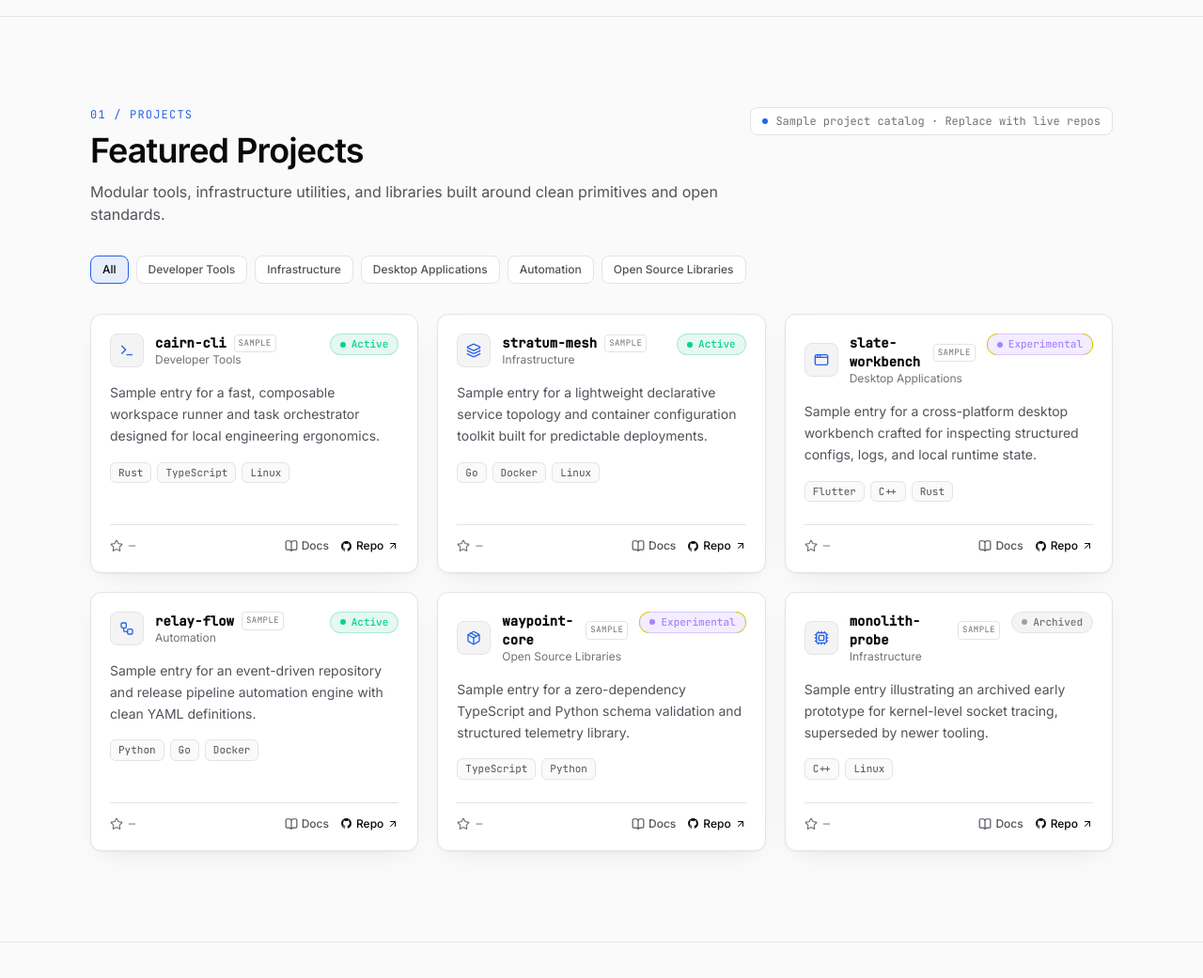
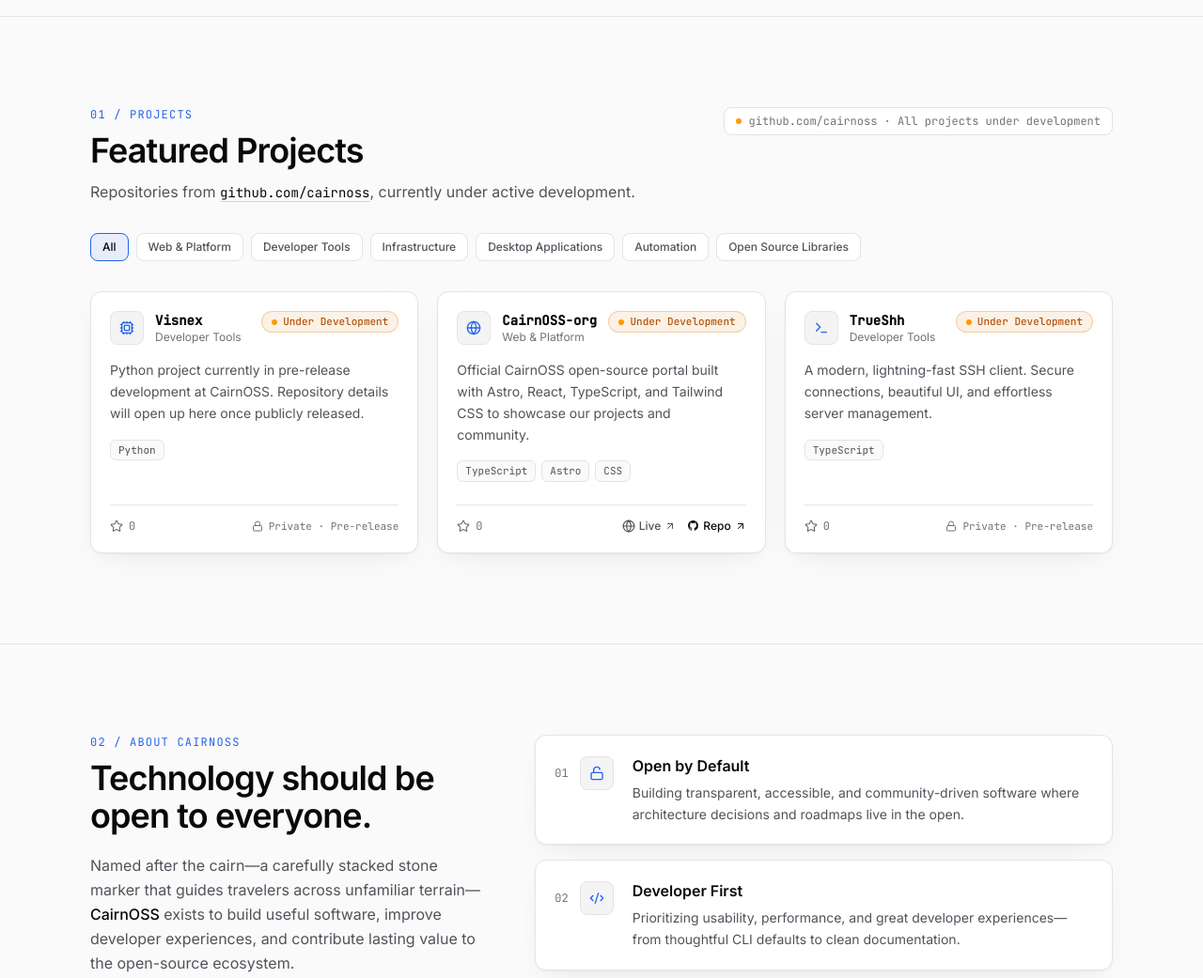
Before and after one commit to cairnoss/CairnOSS-org, an Astro site: page / in a window 1280 px wide. Shown: the part 761-1802 px from the top of the page at 94% size. Built offline with nearby package versions, Linux system fonts and the light colour scheme; Astro itself is replaced by a stand-in of ours.

Commit message:
Update README, configuration, and project data for GitHub Pages deployment; enhance project catalog and status handling

```diff
--- a/astro.config.mjs
+++ b/astro.config.mjs
@@ -6,8 +6,8 @@ import tailwindcss from '@tailwindcss/vite';
 
 // https://astro.build/config
 export default defineConfig({
-  site: process.env.SITE_URL || 'https://cairnoss.org',
-  base: process.env.BASE_PATH || '/',
+  site: process.env.SITE_URL || 'https://cairnoss.github.io',
+  base: process.env.BASE_PATH || '/CairnOSS-org',
   integrations: [react()],
 
   vite: {
--- a/public/robots.txt
+++ b/public/robots.txt
@@ -1,4 +1,4 @@
 User-agent: *
 Allow: /
 
-Sitemap: https://cairnoss.org/sitemap.xml
+Sitemap: https://cairnoss.github.io/CairnOSS-org/sitemap.xml
--- a/src/components/Footer.tsx
+++ b/src/components/Footer.tsx
@@ -71,11 +71,11 @@ export function Footer() {
 						</h3>
 						<div className="mt-4 space-y-3">
 							<a
-								href="mailto:hello@cairnoss.org"
+								href="mailto:cairnoss21@gmail.com"
 								className="inline-flex items-center gap-2 font-mono text-xs text-[var(--text-secondary)] transition-colors hover:text-[var(--text-primary)]"
 							>
 								<Mail className="h-3.5 w-3.5 text-[var(--accent)] shrink-0" aria-hidden="true" />
-								<span>hello@cairnoss.org</span>
+								<span>cairnoss21@gmail.com</span>
 							</a>
 							<div>
 								<a
--- a/src/components/Projects.tsx
+++ b/src/components/Projects.tsx
@@ -5,15 +5,18 @@ import {
 	ArrowUpRight,
 	BookOpen,
 	Cpu,
+	Globe,
 	Layers,
+	Lock,
 	Package,
 	Star,
 	Terminal,
 	Workflow,
 } from 'lucide-react';
 import {
+	GITHUB_ORG_URL,
 	PROJECT_CATEGORIES,
-	SAMPLE_PROJECTS,
+	PROJECTS,
 	type ProjectCategory,
 	type ProjectIconKey,
 	type ProjectStatus,
@@ -23,6 +26,8 @@ import { GitHubIcon } from './TechIcons';
 function ProjectIcon({ icon }: { icon: ProjectIconKey }) {
 	const cls = 'h-4 w-4 text-[var(--accent)]';
 	switch (icon) {
+		case 'globe':
+			return <Globe className={cls} aria-hidden="true" />;
 		case 'terminal':
 			return <Terminal className={cls} aria-hidden="true" />;
 		case 'layers':
@@ -39,7 +44,24 @@ function ProjectIcon({ icon }: { icon: ProjectIconKey }) {
 }
 
 function StatusBadge({ status }: { status: ProjectStatus }) {
-	const styles: Record<ProjectStatus, { dot: string; badge: string }> = {
+	if (status === 'Under Development') {
+		return (
+			<span
+				className="inline-flex shrink-0 items-center gap-1.5 rounded-full border px-2.5 py-0.5 font-mono text-[11px] font-medium"
+				style={{
+					color: 'var(--status-dev-text)',
+					backgroundColor: 'var(--status-dev-bg)',
+					borderColor: 'var(--status-dev-border)',
+				}}
+			>
+				<span className="h-1.5 w-1.5 rounded-full bg-amber-500" aria-hidden="true" />
+				{status}
+			</span>
+		);
+	}
+
+	const styles: Record<Exclude<ProjectStatus, 'Under Development'>, { dot: string; badge: string }> =
+		{
 			Active: {
 				dot: 'bg-emerald-400',
 				badge: 'border-emerald-500/25 bg-emerald-500/10 text-emerald-400',
@@ -57,7 +79,7 @@ function StatusBadge({ status }: { status: ProjectStatus }) {
 	const current = styles[status];
 	return (
 		<span
-			className={`inline-flex items-center gap-1.5 rounded-full border px-2.5 py-0.5 font-mono text-[11px] font-medium ${current.badge}`}
+			className={`inline-flex shrink-0 items-center gap-1.5 rounded-full border px-2.5 py-0.5 font-mono text-[11px] font-medium ${current.badge}`}
 		>
 			<span className={`h-1.5 w-1.5 rounded-full ${current.dot}`} aria-hidden="true" />
 			{status}
@@ -70,8 +92,8 @@ export function Projects() {
 
 	const filteredProjects =
 		selectedCategory === 'All'
-			? SAMPLE_PROJECTS
-			: SAMPLE_PROJECTS.filter((project) => project.category === selectedCategory);
+			? PROJECTS
+			: PROJECTS.filter((project) => project.category === selectedCategory);
 
 	return (
 		<section id="projects" className="border-b border-[var(--border-subtle)] py-20 sm:py-24">
@@ -86,15 +108,28 @@ export function Projects() {
 							Featured Projects
 						</h2>
 						<p className="mt-3 text-base text-[var(--text-secondary)]">
-							Modular tools, infrastructure utilities, and libraries built around clean primitives
-							and open standards.
+							Repositories from{' '}
+							<a
+								href={GITHUB_ORG_URL}
+								target="_blank"
+								rel="noopener noreferrer"
+								className="font-mono text-sm text-[var(--text-primary)] underline decoration-[var(--border-strong)] underline-offset-4 transition-colors hover:text-[var(--accent)]"
+							>
+								github.com/cairnoss
+							</a>
+							, currently under active development.
 						</p>
 					</div>
 
-					<p className="inline-flex items-center gap-2 self-start rounded-lg border border-[var(--border-subtle)] bg-[var(--bg-secondary)] px-3 py-1.5 font-mono text-xs text-[var(--text-muted)]">
-						<span className="h-1.5 w-1.5 rounded-full bg-[var(--accent)]" aria-hidden="true" />
-						Sample project catalog · Replace with live repos
-					</p>
+					<a
+						href={GITHUB_ORG_URL}
+						target="_blank"
+						rel="noopener noreferrer"
+						className="inline-flex items-center gap-2 self-start rounded-lg border border-[var(--border-subtle)] bg-[var(--bg-secondary)] px-3 py-1.5 font-mono text-xs text-[var(--text-muted)] transition-colors hover:border-[var(--border-strong)] hover:text-[var(--text-primary)]"
+					>
+						<span className="h-1.5 w-1.5 rounded-full bg-amber-500" aria-hidden="true" />
+						<span>github.com/cairnoss · All projects under development</span>
+					</a>
 				</div>
 
 				{/* Category Filter Tabs */}
@@ -139,20 +174,17 @@ export function Projects() {
 							<div>
 								{/* Top Row: Icon, Title, Status */}
 								<div className="flex items-start justify-between gap-3">
-									<div className="flex items-center gap-3">
+									<div className="flex min-w-0 items-center gap-3">
 										<div className="flex h-9 w-9 shrink-0 items-center justify-center rounded-lg border border-[var(--border-subtle)] bg-[var(--bg-elevated)]">
 											<ProjectIcon icon={project.icon} />
 										</div>
-										<div>
-											<div className="flex items-center gap-2">
-												<h3 className="font-mono text-sm font-semibold text-[var(--text-primary)]">
+										<div className="min-w-0">
+											<h3 className="truncate font-mono text-sm font-semibold text-[var(--text-primary)]">
 												{project.name}
 											</h3>
-												<span className="rounded border border-[var(--border-subtle)] px-1 py-0.5 font-mono text-[9px] uppercase tracking-wider text-[var(--text-muted)]">
-													Sample
-												</span>
-											</div>
-											<p className="text-xs text-[var(--text-muted)]">{project.category}</p>
+											<p className="truncate text-xs text-[var(--text-muted)]">
+												{project.category}
+											</p>
 										</div>
 									</div>
 
@@ -177,18 +209,37 @@ export function Projects() {
 								</div>
 							</div>
 
-							{/* Bottom Row: Stars Placeholder + Links */}
+							{/* Bottom Row: Stars + Links */}
 							<div className="mt-6 flex items-center justify-between border-t border-[var(--border-subtle)] pt-3.5 text-xs">
 								<span
 									className="inline-flex items-center gap-1.5 font-mono text-[var(--text-muted)]"
-									title="GitHub stars placeholder"
+									title={`${project.stars} GitHub stars`}
 								>
 									<Star className="h-3.5 w-3.5" aria-hidden="true" />
-									<span>{project.starsPlaceholder}</span>
-									<span className="sr-only">GitHub stars placeholder</span>
+									<span>{project.stars}</span>
+									<span className="sr-only">GitHub stars</span>
 								</span>
 
 								<div className="flex items-center gap-3">
+									{project.isPrivate ? (
+										<span className="inline-flex items-center gap-1.5 font-mono text-[11px] text-[var(--text-muted)]">
+											<Lock className="h-3 w-3" aria-hidden="true" />
+											<span>Private · Pre-release</span>
+										</span>
+									) : (
+										<>
+											{project.homepageUrl ? (
+												<a
+													href={project.homepageUrl}
+													target="_blank"
+													rel="noopener noreferrer"
+													className="inline-flex items-center gap-1 font-medium text-[var(--text-secondary)] transition-colors hover:text-[var(--text-primary)]"
+												>
+													<Globe className="h-3.5 w-3.5" aria-hidden="true" />
+													<span>Live</span>
+													<ArrowUpRight className="h-3 w-3" aria-hidden="true" />
+												</a>
+											) : project.docsUrl ? (
 												<a
 													href={project.docsUrl}
 													className="inline-flex items-center gap-1 font-medium text-[var(--text-secondary)] transition-colors hover:text-[var(--text-primary)]"
@@ -196,6 +247,7 @@ export function Projects() {
 													<BookOpen className="h-3.5 w-3.5" aria-hidden="true" />
 													<span>Docs</span>
 												</a>
+											) : null}
 											<a
 												href={project.githubUrl}
 												target="_blank"
@@ -206,10 +258,41 @@ export function Projects() {
 												<span>Repo</span>
 												<ArrowUpRight className="h-3 w-3" aria-hidden="true" />
 											</a>
+										</>
+									)}
 								</div>
 							</div>
 						</motion.article>
 					))}
+
+					{/* Empty State for Filtered Categories Without Repos Yet */}
+					{filteredProjects.length === 0 && (
+						<div className="cairn-card sm:col-span-2 lg:col-span-3 flex flex-col items-start justify-between gap-4 rounded-xl border-dashed p-6 sm:flex-row sm:items-center">
+							<div>
+								<p className="font-mono text-xs uppercase tracking-wider text-[var(--text-muted)]">
+									{selectedCategory}
+								</p>
+								<h3 className="mt-1 text-base font-semibold text-[var(--text-primary)]">
+									No repositories in this category yet
+								</h3>
+								<p className="mt-1 text-sm text-[var(--text-secondary)]">
+									Upcoming {selectedCategory.toLowerCase()} repositories will appear here as they are
+									added under{' '}
+									<span className="font-mono text-[var(--text-primary)]">github.com/cairnoss</span>.
+								</p>
+							</div>
+							<a
+								href={GITHUB_ORG_URL}
+								target="_blank"
+								rel="noopener noreferrer"
+								className="inline-flex shrink-0 items-center gap-2 rounded-lg border border-[var(--border-subtle)] bg-[var(--bg-elevated)] px-4 py-2 text-xs font-medium text-[var(--text-primary)] transition-colors hover:border-[var(--border-strong)]"
+							>
+								<GitHubIcon size={14} />
+								<span>Follow @cairnoss</span>
+								<ArrowUpRight className="h-3.5 w-3.5" aria-hidden="true" />
+							</a>
+						</div>
+					)}
 				</div>
 			</div>
 		</section>
--- a/src/data/cairnData.ts
+++ b/src/data/cairnData.ts
@@ -6,15 +6,17 @@ export interface NavLink {
 
 export type ProjectCategory =
 	| 'All'
+	| 'Web & Platform'
 	| 'Developer Tools'
 	| 'Infrastructure'
 	| 'Desktop Applications'
 	| 'Automation'
 	| 'Open Source Libraries';
 
-export type ProjectStatus = 'Active' | 'Experimental' | 'Archived';
+export type ProjectStatus = 'Under Development' | 'Active' | 'Experimental' | 'Archived';
 
 export type ProjectIconKey =
+	| 'globe'
 	| 'terminal'
 	| 'layers'
 	| 'app-window'
@@ -22,16 +24,19 @@ export type ProjectIconKey =
 	| 'package'
 	| 'cpu';
 
-export interface SampleProject {
+export interface Project {
 	id: string;
 	name: string;
+	fullName: string;
 	category: Exclude<ProjectCategory, 'All'>;
 	status: ProjectStatus;
 	description: string;
 	stack: string[];
-	starsPlaceholder: string;
+	stars: number;
+	isPrivate?: boolean;
 	githubUrl: string;
-	docsUrl: string;
+	homepageUrl?: string;
+	docsUrl?: string;
 	icon: ProjectIconKey;
 }
 
@@ -78,7 +83,8 @@ export interface SamplePost {
 	placeholderBody: string[];
 }
 
-export const GITHUB_ORG_URL = 'https://github.com/CairnOSS';
+export const GITHUB_PROFILE_HANDLE = 'cairnoss';
+export const GITHUB_ORG_URL = 'https://github.com/cairnoss';
 
 export const NAV_LINKS: NavLink[] = [
 	{ id: 'home', label: 'Home', href: '#home' },
@@ -90,6 +96,7 @@ export const NAV_LINKS: NavLink[] = [
 
 export const PROJECT_CATEGORIES: ProjectCategory[] = [
 	'All',
+	'Web & Platform',
 	'Developer Tools',
 	'Infrastructure',
 	'Desktop Applications',
@@ -97,84 +104,54 @@ export const PROJECT_CATEGORIES: ProjectCategory[] = [
 	'Open Source Libraries',
 ];
 
-export const SAMPLE_PROJECTS: SampleProject[] = [
+/**
+ * Statically reflects the three repositories from https://github.com/cairnoss,
+ * keeping all projects marked as "Under Development" until dynamic GitHub API
+ * integration is added.
+ */
+export const PROJECTS: Project[] = [
 	{
-		id: 'cairn-cli-sample',
-		name: 'cairn-cli',
+		id: 'visnex',
+		name: 'Visnex',
+		fullName: 'cairnoss/Visnex',
 		category: 'Developer Tools',
-		status: 'Active',
+		status: 'Under Development',
 		description:
-			'Sample entry for a fast, composable workspace runner and task orchestrator designed for local engineering ergonomics.',
-		stack: ['Rust', 'TypeScript', 'Linux'],
-		starsPlaceholder: '—',
-		githubUrl: 'https://github.com/CairnOSS',
-		docsUrl: '#projects',
-		icon: 'terminal',
+			'Python project currently in pre-release development at CairnOSS. Repository details will open up here once publicly released.',
+		stack: ['Python'],
+		stars: 0,
+		isPrivate: true,
+		githubUrl: 'https://github.com/cairnoss',
+		icon: 'cpu',
 	},
 	{
-		id: 'stratum-mesh-sample',
-		name: 'stratum-mesh',
-		category: 'Infrastructure',
-		status: 'Active',
+		id: 'cairnoss-org',
+		name: 'CairnOSS-org',
+		fullName: 'cairnoss/CairnOSS-org',
+		category: 'Web & Platform',
+		status: 'Under Development',
 		description:
-			'Sample entry for a lightweight declarative service topology and container configuration toolkit built for predictable deployments.',
-		stack: ['Go', 'Docker', 'Linux'],
-		starsPlaceholder: '—',
-		githubUrl: 'https://github.com/CairnOSS',
-		docsUrl: '#projects',
-		icon: 'layers',
+			'Official CairnOSS open-source portal built with Astro, React, TypeScript, and Tailwind CSS to showcase our projects and community.',
+		stack: ['TypeScript', 'Astro', 'CSS'],
+		stars: 0,
+		isPrivate: false,
+		githubUrl: 'https://github.com/cairnoss/CairnOSS-org',
+		homepageUrl: 'https://cairnoss.github.io/CairnOSS-org/',
+		icon: 'globe',
 	},
 	{
-		id: 'slate-studio-sample',
-		name: 'slate-workbench',
-		category: 'Desktop Applications',
-		status: 'Experimental',
+		id: 'trueshh',
+		name: 'TrueShh',
+		fullName: 'cairnoss/TrueShh',
+		category: 'Developer Tools',
+		status: 'Under Development',
 		description:
-			'Sample entry for a cross-platform desktop workbench crafted for inspecting structured configs, logs, and local runtime state.',
-		stack: ['Flutter', 'C++', 'Rust'],
-		starsPlaceholder: '—',
-		githubUrl: 'https://github.com/CairnOSS',
-		docsUrl: '#projects',
-		icon: 'app-window',
-	},
-	{
-		id: 'relay-flow-sample',
-		name: 'relay-flow',
-		category: 'Automation',
-		status: 'Active',
-		description:
-			'Sample entry for an event-driven repository and release pipeline automation engine with clean YAML definitions.',
-		stack: ['Python', 'Go', 'Docker'],
-		starsPlaceholder: '—',
-		githubUrl: 'https://github.com/CairnOSS',
-		docsUrl: '#projects',
-		icon: 'workflow',
-	},
-	{
-		id: 'waypoint-sdk-sample',
-		name: 'waypoint-core',
-		category: 'Open Source Libraries',
-		status: 'Experimental',
-		description:
-			'Sample entry for a zero-dependency TypeScript and Python schema validation and structured telemetry library.',
-		stack: ['TypeScript', 'Python'],
-		starsPlaceholder: '—',
-		githubUrl: 'https://github.com/CairnOSS',
-		docsUrl: '#projects',
-		icon: 'package',
-	},
-	{
-		id: 'monolith-probe-sample',
-		name: 'monolith-probe',
-		category: 'Infrastructure',
-		status: 'Archived',
-		description:
-			'Sample entry illustrating an archived early prototype for kernel-level socket tracing, superseded by newer tooling.',
-		stack: ['C++', 'Linux'],
-		starsPlaceholder: '—',
-		githubUrl: 'https://github.com/CairnOSS',
-		docsUrl: '#projects',
-		icon: 'cpu',
+			'A modern, lightning-fast SSH client. Secure connections, beautiful UI, and effortless server management.',
+		stack: ['TypeScript'],
+		stars: 0,
+		isPrivate: true,
+		githubUrl: 'https://github.com/cairnoss',
+		icon: 'terminal',
 	},
 ];
 
@@ -219,8 +196,8 @@ export const COMMUNITY_RESOURCES: CommunityResource[] = [
 		title: 'GitHub Organization',
 		description:
 			'Browse repositories, inspect RFCs, review open issues, and follow active engineering work across CairnOSS.',
-		label: 'github.com/CairnOSS',
-		href: 'https://github.com/CairnOSS',
+		label: 'github.com/cairnoss',
+		href: 'https://github.com/cairnoss',
 		external: true,
 		iconKey: 'github',
 	},
@@ -230,7 +207,7 @@ export const COMMUNITY_RESOURCES: CommunityResource[] = [
 		description:
 			'Propose new ideas, ask architectural questions, and share feedback directly with maintainers and contributors.',
 		label: 'Open Discussions',
-		href: 'https://github.com/orgs/CairnOSS/discussions',
+		href: 'https://github.com/cairnoss/CairnOSS-org/discussions',
 		external: true,
 		iconKey: 'message-square',
 	},
@@ -240,7 +217,7 @@ export const COMMUNITY_RESOURCES: CommunityResource[] = [
 		description:
 			'Learn how pull requests, issue triage, local setups, and code reviews work across our repositories.',
 		label: 'Read Guidelines',
-		href: 'https://github.com/CairnOSS',
+		href: 'https://github.com/cairnoss',
 		external: true,
 		iconKey: 'git-pull-request',
 	},
@@ -250,7 +227,7 @@ export const COMMUNITY_RESOURCES: CommunityResource[] = [
 		description:
 			'Our shared standards for constructive, respectful, and inclusive collaboration across every CairnOSS space.',
 		label: 'View Standards',
-		href: 'https://github.com/CairnOSS',
+		href: 'https://github.com/cairnoss',
 		external: true,
 		iconKey: 'shield-check',
 	},
--- a/src/layouts/Layout.astro
+++ b/src/layouts/Layout.astro
@@ -14,9 +14,10 @@ const {
 const basePath = import.meta.env.BASE_URL.endsWith('/')
 	? import.meta.env.BASE_URL
 	: `${import.meta.env.BASE_URL}/`;
-const siteUrl = Astro.site ?? new URL('https://cairnoss.org');
+const siteUrl = Astro.site ?? new URL('https://cairnoss.github.io');
 const homeUrl = new URL(basePath, siteUrl).href;
-const canonicalUrl = new URL(Astro.url.pathname, siteUrl).href;
+const rawPathname = Astro.url.pathname.endsWith('/') ? Astro.url.pathname : `${Astro.url.pathname}/`;
+const canonicalUrl = new URL(rawPathname, siteUrl).href;
 const logoPath = `${basePath}logo_transparent.png`;
 const sitemapPath = `${basePath}sitemap.xml`;
 const manifestPath = `${basePath}site.webmanifest`;
@@ -32,9 +33,13 @@ const structuredData = {
 			alternateName: 'Cairn + Open Source Software',
 			slogan: 'Building Open. Building Better.',
 			url: homeUrl,
-			logo: ogImageUrl,
+			email: 'cairnoss21@gmail.com',
+			logo: {
+				'@type': 'ImageObject',
+				url: ogImageUrl,
+			},
 			description,
-			sameAs: ['https://github.com/CairnOSS'],
+			sameAs: ['https://github.com/cairnoss'],
 		},
 		{
 			'@type': 'WebSite',
@@ -43,6 +48,20 @@ const structuredData = {
 			name: 'CairnOSS',
 			description,
 			publisher: {
+				'@id': `${homeUrl}#organization`,
+			},
+			inLanguage: 'en',
+		},
+		{
+			'@type': 'WebPage',
+			'@id': canonicalUrl,
+			url: canonicalUrl,
+			name: title,
+			description,
+			isPartOf: {
+				'@id': `${homeUrl}#website`,
+			},
+			about: {
 				'@id': `${homeUrl}#organization`,
 			},
 			inLanguage: 'en',
@@ -63,13 +82,15 @@ const structuredData = {
 		<meta name="author" content="CairnOSS" />
 		<meta
 			name="keywords"
-			content="CairnOSS, open source software, developer tools, infrastructure, automation, open source libraries, Go, Rust, TypeScript, Python"
+			content="CairnOSS, open source software, developer tools, infrastructure, automation, open source libraries, Visnex, TrueShh, Go, Rust, TypeScript, Python"
 		/>
 		<meta
 			name="robots"
 			content="index, follow, max-image-preview:large, max-snippet:-1, max-video-preview:-1"
 		/>
 		<link rel="canonical" href={canonicalUrl} />
+		<link rel="alternate" hreflang="en" href={canonicalUrl} />
+		<link rel="alternate" hreflang="x-default" href={canonicalUrl} />
 		<link rel="sitemap" type="application/xml" title="Sitemap" href={sitemapPath} />
 		<link rel="manifest" href={manifestPath} />
 
@@ -84,10 +105,12 @@ const structuredData = {
 		<meta property="og:title" content={title} />
 		<meta property="og:description" content={description} />
 		<meta property="og:image" content={ogImageUrl} />
+		<meta property="og:image:type" content="image/png" />
 		<meta property="og:image:alt" content="CairnOSS stacked-stone emblem" />
 
 		<!-- Twitter -->
 		<meta name="twitter:card" content="summary_large_image" />
+		<meta name="twitter:url" content={canonicalUrl} />
 		<meta name="twitter:title" content={title} />
 		<meta name="twitter:description" content={description} />
 		<meta name="twitter:image" content={ogImageUrl} />
--- a/src/pages/sitemap.xml.ts
+++ b/src/pages/sitemap.xml.ts
@@ -1,7 +1,7 @@
 import type { APIRoute } from 'astro';
 
 export const GET: APIRoute = ({ site }) => {
-	const baseUrl = site ?? new URL('https://cairnoss.org');
+	const baseUrl = site ?? new URL('https://cairnoss.github.io');
 	const basePath = import.meta.env.BASE_URL.endsWith('/')
 		? import.meta.env.BASE_URL
 		: `${import.meta.env.BASE_URL}/`;
--- a/src/styles/global.css
+++ b/src/styles/global.css
@@ -26,6 +26,9 @@
   --grid-line: rgba(9, 9, 11, 0.045);
   --node-stroke: rgba(82, 82, 91, 0.18);
   --shadow-card: 0 1px 2px 0 rgba(9, 9, 11, 0.04), 0 10px 28px -14px rgba(9, 9, 11, 0.12);
+  --status-dev-text: #b45309;
+  --status-dev-bg: rgba(217, 119, 6, 0.1);
+  --status-dev-border: rgba(217, 119, 6, 0.28);
 
   @media (prefers-color-scheme: dark) {
     --bg-primary: #09090b;
@@ -45,6 +48,9 @@
     --grid-line: rgba(255, 255, 255, 0.04);
     --node-stroke: rgba(161, 161, 170, 0.18);
     --shadow-card: 0 1px 0 0 rgba(255, 255, 255, 0.04) inset, 0 12px 32px -12px rgba(0, 0, 0, 0.65);
+    --status-dev-text: #fbbf24;
+    --status-dev-bg: rgba(245, 158, 11, 0.12);
+    --status-dev-border: rgba(245, 158, 11, 0.28);
   }
 
   @supports (color: light-dark(white, black)) {
@@ -63,6 +69,9 @@
     --accent-violet-soft: light-dark(rgba(124, 58, 237, 0.09), rgba(139, 92, 246, 0.12));
     --grid-line: light-dark(rgba(9, 9, 11, 0.045), rgba(255, 255, 255, 0.04));
     --node-stroke: light-dark(rgba(82, 82, 91, 0.18), rgba(161, 161, 170, 0.18));
+    --status-dev-text: light-dark(#b45309, #fbbf24);
+    --status-dev-bg: light-dark(rgba(217, 119, 6, 0.1), rgba(245, 158, 11, 0.12));
+    --status-dev-border: light-dark(rgba(217, 119, 6, 0.28), rgba(245, 158, 11, 0.28));
   }
 
   accent-color: var(--accent);
```
Also changed, not shown: README.md, public/site.webmanifest, 1 other file. Lines whose indentation alone changed are shown as unchanged.
